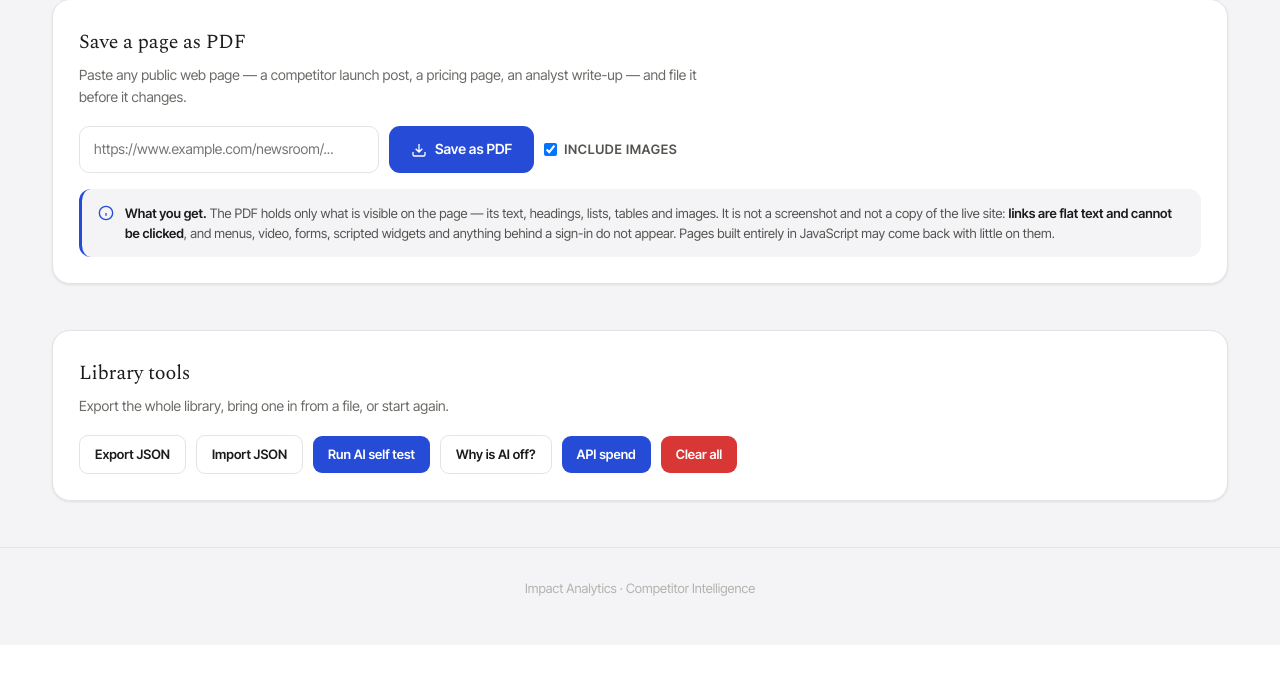
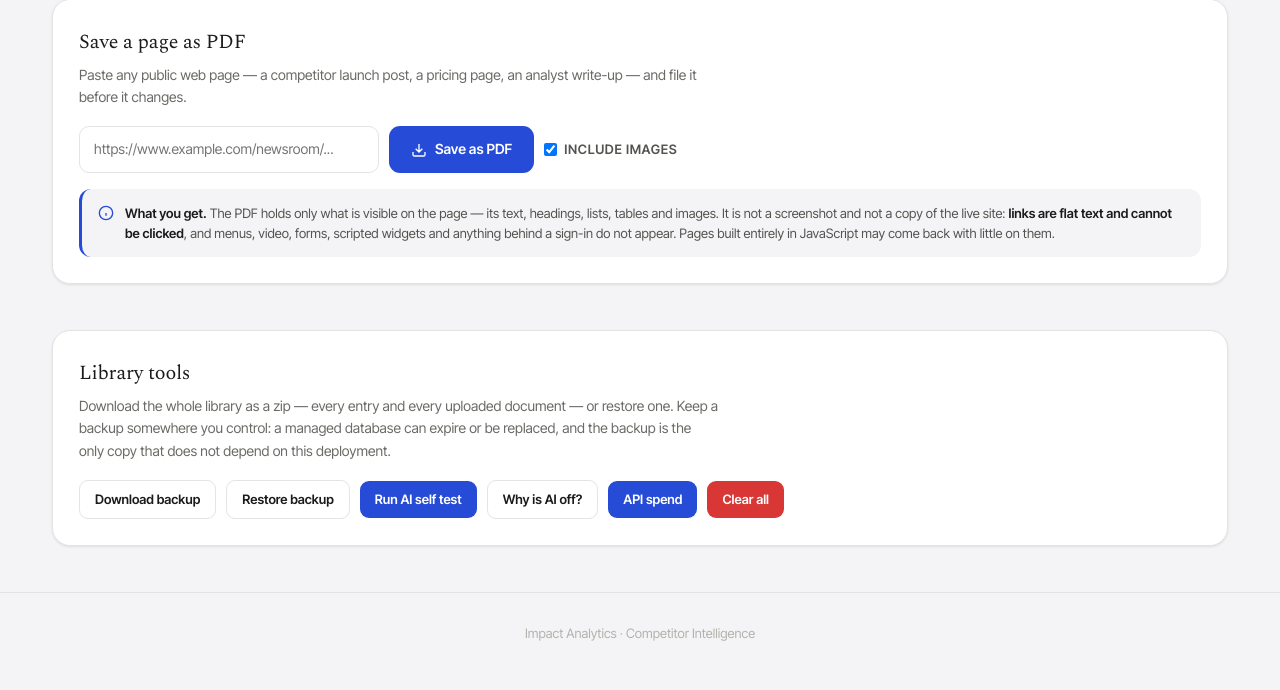
Before and after one commit to Mon97-crypto/ia-slide-standardizer, a Flask app: page / in a window 1280 px wide. Shown: the part 1727-2417 px from the top of the page. Before the commit the page ends 2323 px from the top, so only its background shows below. Run offline with Flask 3, Linux system fonts and the light colour scheme; tables that the repository leaves empty hold one stand-in row (values such as "Sample post"); parts of the project's set-up code (start-up, migrations or seed data) failed here and were passed over; some libraries are stand-ins or nearby versions.

Commit message:
Back the library up with its documents, and say where a file landed
An attached file is written to the database and committed, so it already
survives deploys and restarts - proved here across a real restart and against
both backends. What it does not survive is the database itself going away,
and two things made that worse than it needed to be.

Export was JSON of the entry rows. Once uploads were kept that was silently
lossy, and it is the first thing anyone reaches for as a backup: every
document would have been missing from the one copy the team held. Export is
now a zip of the entries and every stored file, import reads it back and
re-attaches them, and older JSON exports still import so nobody holding one
is stranded. The archive is built on disk, because a library of decks is
larger than a small container's RAM and a backup that kills the process is
worse than none. A path in a backup's manifest is never followed - only
names the archive itself lists are read.

Saving a file now says where it went. An ephemeral deployment looks exactly
like a permanent one until a deploy erases it, and the moment of saving is
where someone can still act on that, rather than a banner further up the page.

Co-Authored-By: Claude Opus 5 <noreply@anthropic.com>
Claude-Session: https://claude.ai/code/session_017769EnSVoY9y7LV2qyDfeg

```diff
--- a/app.py
+++ b/app.py
@@ -16,12 +16,12 @@ import threading
 import uuid
 from functools import wraps
 
-from flask import (Flask, jsonify, redirect, render_template, request,
-                   send_file, session, url_for)
+from flask import (Flask, after_this_request, jsonify, redirect,
+                   render_template, request, send_file, session, url_for)
 from werkzeug.exceptions import HTTPException
 
-from ciq import (auth, db, deck as deckgen, diagnose as diag, doc_pdf, files,
-                 ingest, llm, page_capture, pdf_report)
+from ciq import (auth, backup, db, deck as deckgen, diagnose as diag, doc_pdf,
+                 files, ingest, llm, page_capture, pdf_report)
 from ciq.competitors import canonical_name, known_names, threatened_products
 from ciq.config import CATEGORIES, Config
 from ciq.auth import current_user, login_required
@@ -108,6 +108,20 @@ def _budget_status() -> dict:
 
 llm.set_usage_sink(_record_usage)
 llm.set_budget_check(_budget_status)
+
+
+def _durability_note() -> str:
+    """Say where a stored document just landed, and whether it will last.
+
+    Someone attaching a file is entitled to know this at that moment, not from
+    a banner they scrolled past. An ephemeral deployment looks exactly like a
+    permanent one right up until a deploy erases it.
+    """
+    if Config.storage_info()["durable"]:
+        return " Stored in the database, so it survives deploys and restarts."
+    return (" Warning: this deployment has no database configured, so the file "
+            "is inside the container and will be lost on the next deploy. "
+            "Set DATABASE_URL, then import a backup.")
 
 
 def fail(message: str, status: int = 400):
@@ -233,7 +247,8 @@ def api_create_entry():
         except ingest.ExtractionError as exc:
             return fail(str(exc))
         file_name, source_kind, blob = upload.filename, "upload", raw
-        status = f"Extracted {len(content):,} characters from {upload.filename}."
+        status = (f"Extracted {len(content):,} characters from "
+                  f"{upload.filename}." + _durability_note())
     elif file_url:
         source_kind = "link"
         try:
@@ -363,7 +378,9 @@ def api_attach_file(entry_id: str):
                   files.mime_for(upload.filename), raw)
     updated = db.update_entry(store(), entry_id, fields)
     db.mark_files(store(), [updated])
-    return jsonify({"ok": True, "entry": updated, "status": status})
+    return jsonify({"ok": True, "entry": updated,
+                    "status": status + _durability_note(),
+                    "durable": Config.storage_info()["durable"]})
 
 
 @app.route("/api/entries/<entry_id>/text")
@@ -707,11 +724,25 @@ def api_me():
 @app.route("/api/library/export")
 @login_required
 def api_library_export():
-    entries = db.list_entries(store(), limit=100000)
-    buffer = json.dumps(entries, indent=2).encode()
-    from io import BytesIO
-    return send_file(BytesIO(buffer), mimetype="application/json",
-                     as_attachment=True, download_name="ia-competitor-library.json")
+    """The whole library as a zip: the entries, and every stored document.
+
+    This used to be JSON alone. Once uploads were kept that was silently
+    lossy, and it is the first thing anyone reaches for as a backup.
+    """
+    conn = store()
+    entries = db.list_entries(conn, limit=100000)
+    path, name = backup.build(entries, lambda i: db.get_file(conn, i))
+
+    @after_this_request
+    def cleanup(response):
+        try:
+            os.unlink(path)
+        except OSError:
+            pass
+        return response
+
+    return send_file(path, mimetype="application/zip", as_attachment=True,
+                     download_name=name)
 
 
 @app.route("/api/library/import", methods=["POST"])
@@ -719,15 +750,27 @@ def api_library_export():
 def api_library_import():
     upload = request.files.get("file")
     if not upload:
-        return fail("Choose a library JSON file.")
-    try:
-        records = json.loads(upload.read().decode("utf-8"))
-    except (json.JSONDecodeError, UnicodeDecodeError) as exc:
-        return fail(f"That is not valid JSON: {exc}")
-    if not isinstance(records, list):
-        return fail("Expected a JSON array of entries.")
+        return fail("Choose a library backup (.zip) or a library JSON file.")
+    raw = upload.read()
 
-    conn, imported = store(), 0
+    # A backup zip carries the documents; plain JSON is the older, lossy shape
+    # and is still accepted so existing exports keep working.
+    archive, records = None, None
+    if raw[:2] == b"PK":
+        try:
+            archive = backup.read(raw)
+        except ValueError as exc:
+            return fail(str(exc))
+        records = archive.records
+    else:
+        try:
+            records = json.loads(raw.decode("utf-8"))
+        except (json.JSONDecodeError, UnicodeDecodeError) as exc:
+            return fail(f"That is not valid JSON: {exc}")
+        if not isinstance(records, list):
+            return fail("Expected a JSON array of entries.")
+
+    conn, imported, restored = store(), 0, 0
     for record in records:
         if not isinstance(record, dict):
             continue
@@ -744,7 +787,7 @@ def api_library_import():
         if not content:
             content = note
 
-        db.create_entry(conn, {
+        entry = db.create_entry(conn, {
             "competitor": record.get("competitor") or "",
             "title": record.get("title") or "Untitled",
             "category": (record.get("category") if record.get("category")
@@ -759,7 +802,20 @@ def api_library_import():
         }, chunks=ingest.chunk_text(content))
         imported += 1
 
-    return jsonify({"ok": True, "imported": imported, **db.stats(conn)})
+        held = archive.file_for(record) if archive is not None else None
+        if held is not None:
+            name, mime, data = held
+            db.store_file(conn, entry["id"], name,
+                          mime or files.mime_for(name), data)
+            restored += 1
+
+    status = f"Imported {imported} entries"
+    status += (f", {restored} with their documents." if restored
+               else ". No documents were in that file."
+               if archive is not None else
+               ". That was a JSON export, which holds no documents.")
+    return jsonify({"ok": True, "imported": imported, "restored": restored,
+                    "status": status + _durability_note(), **db.stats(conn)})
 
 
 @app.route("/api/diagnose")
--- /dev/null
+++ b/ciq/backup.py
@@ -0,0 +1,116 @@
+"""Take the whole library out, files included, and put it back.
+
+The library used to export as JSON: entry rows, and nothing else. Once the
+uploads themselves were kept that export became quietly lossy - it is the
+obvious thing to reach for as a backup, and every document would have been
+missing from it.
+
+A backup is what makes "forever" something the team holds rather than
+something they hope the database keeps, so it is a zip: the entries as JSON,
+and every stored document as a real file beside them.
+
+The archive is built on disk rather than in memory. A library of decks is
+larger than a small container's RAM, and a backup that kills the process is
+worse than no backup.
+"""
+from __future__ import annotations
+
+import json
+import os
+import re
+import tempfile
+import zipfile
+from datetime import datetime, timezone
+from typing import Any, Callable
+
+MANIFEST = "library.json"
+FILE_DIR = "files"
+# A zip entry's name, not a path to follow. Anything that could climb out of
+# the extraction directory is rewritten before it is ever used.
+_UNSAFE = re.compile(r"[^A-Za-z0-9._-]+")
+
+
+def _member_name(entry_id: str, file_name: str) -> str:
+    stem = _UNSAFE.sub("-", os.path.basename(file_name or "")).strip("-.")
+    return f"{FILE_DIR}/{entry_id}__{stem or 'document'}"[:180]
+
+
+def build(entries: list[dict[str, Any]],
+          load_file: Callable[[str], dict[str, Any] | None]) -> tuple[str, str]:
+    """Write the archive to a temporary file. Returns (path, download name).
+
+    `load_file` is called once per entry rather than every document being held
+    in memory at once, so the peak cost is one document, not the library.
+    """
+    handle, path = tempfile.mkstemp(suffix=".zip", prefix="ia-library-")
+    os.close(handle)
+    manifest = []
+    with zipfile.ZipFile(path, "w", zipfile.ZIP_DEFLATED,
+                         compresslevel=6) as archive:
+        for entry in entries:
+            record = dict(entry)
+            record.pop("has_file", None)
+            held = load_file(entry["id"])
+            if held is not None:
+                member = _member_name(entry["id"], held["file_name"])
+                archive.writestr(member, held["data"])
+                record["file"] = {
+                    "path": member,
+                    "name": held["file_name"],
+                    "mime_type": held["mime_type"],
+                    "bytes": held["byte_size"],
+                }
+            manifest.append(record)
+        archive.writestr(MANIFEST, json.dumps(
+            {"exported_at": datetime.now(timezone.utc).isoformat(),
+             "entries": manifest}, indent=2, default=str))
+    stamp = datetime.now(timezone.utc).strftime("%Y-%m-%d")
+    return path, f"ia-competitor-library-{stamp}.zip"
+
+
+class Archive:
+    """A backup being read back in."""
+
+    def __init__(self, zip_file: zipfile.ZipFile, records: list[dict]):
+        self.zip = zip_file
+        self.records = records
+
+    def file_for(self, record: dict) -> tuple[str, str, bytes] | None:
+        """The document belonging to one record, if the archive carries it."""
+        spec = record.get("file")
+        if not isinstance(spec, dict):
+            return None
+        member = spec.get("path") or ""
+        # Only ever read a name the archive actually lists. Trusting the path
+        # in the manifest is how a crafted backup reads outside the archive.
+        if member not in self.zip.namelist():
+            return None
+        try:
+            data = self.zip.read(member)
+        except Exception:
+            return None
+        if not data:
+            return None
+        return (spec.get("name") or os.path.basename(member),
+                spec.get("mime_type") or "", data)
+
+
+def read(data: bytes) -> Archive:
+    """Open a backup. Raises ValueError with something worth showing."""
+    import io
+
+    try:
+        archive = zipfile.ZipFile(io.BytesIO(data))
+    except zipfile.BadZipFile as exc:
+        raise ValueError(f"That is not a readable zip: {exc}") from exc
+    if MANIFEST not in archive.namelist():
+        raise ValueError(
+            f"That zip has no {MANIFEST} in it, so it is not a library backup.")
+    try:
+        payload = json.loads(archive.read(MANIFEST).decode("utf-8"))
+    except (json.JSONDecodeError, UnicodeDecodeError) as exc:
+        raise ValueError(f"The backup's {MANIFEST} is not valid JSON: {exc}")
+    records = payload.get("entries") if isinstance(payload, dict) else payload
+    if not isinstance(records, list):
+        raise ValueError(f"The backup's {MANIFEST} holds no list of entries.")
+    return Archive(archive, [r for r in records if isinstance(r, dict)])
--- a/templates/index.html
+++ b/templates/index.html
@@ -736,16 +736,16 @@ footer{border-top:1px solid var(--g1);padding:30px 0 46px;text-align:center;
 <section class="panel" id="library">
   <div class="panel-card">
     <h3>Library tools</h3>
-    <p>Export the whole library, bring one in from a file, or start again.</p>
+    <p>Download the whole library as a zip &mdash; every entry and every uploaded document &mdash; or restore one. Keep a backup somewhere you control: a managed database can expire or be replaced, and the backup is the only copy that does not depend on this deployment.</p>
     <div class="row">
-      <button class="btn sm ghost" onclick="exportLib()">Export JSON</button>
-      <button class="btn sm ghost" onclick="document.getElementById('jsonIn').click()">Import JSON</button>
+      <button class="btn sm ghost" onclick="exportLib()">Download backup</button>
+      <button class="btn sm ghost" onclick="document.getElementById('jsonIn').click()">Restore backup</button>
       <button class="btn sm" onclick="selfTest()">Run AI self test</button>
       <button class="btn sm ghost" onclick="keyCheck()">Why is AI off?</button>
       <button class="btn sm" onclick="showUsage()">API spend</button>
       <button class="btn sm danger" onclick="clearLib()">Clear all</button>
     </div>
-    <input type="file" id="jsonIn" accept=".json" class="hidden">
+    <input type="file" id="jsonIn" accept=".zip,.json" class="hidden">
     <div id="selfTestOut"></div>
     <div id="usageOut"></div>
   </div>
@@ -1507,7 +1507,8 @@ $('jsonIn').addEventListener('change', async e=>{
   const fd = new FormData(); fd.append('file', file);
   try{
     const data = await api('/api/library/import', {method:'POST', body:fd});
-    toast(`Imported ${data.imported} entries`); doSearch();
+    toast(data.status || `Imported ${data.imported} entries`);
+    doSearch(); loadStats();
   }catch(err){ toastError(err.message); }
   e.target.value='';
 });
```
Also changed, not shown: tests/test_files.py (+151 -0 lines).
